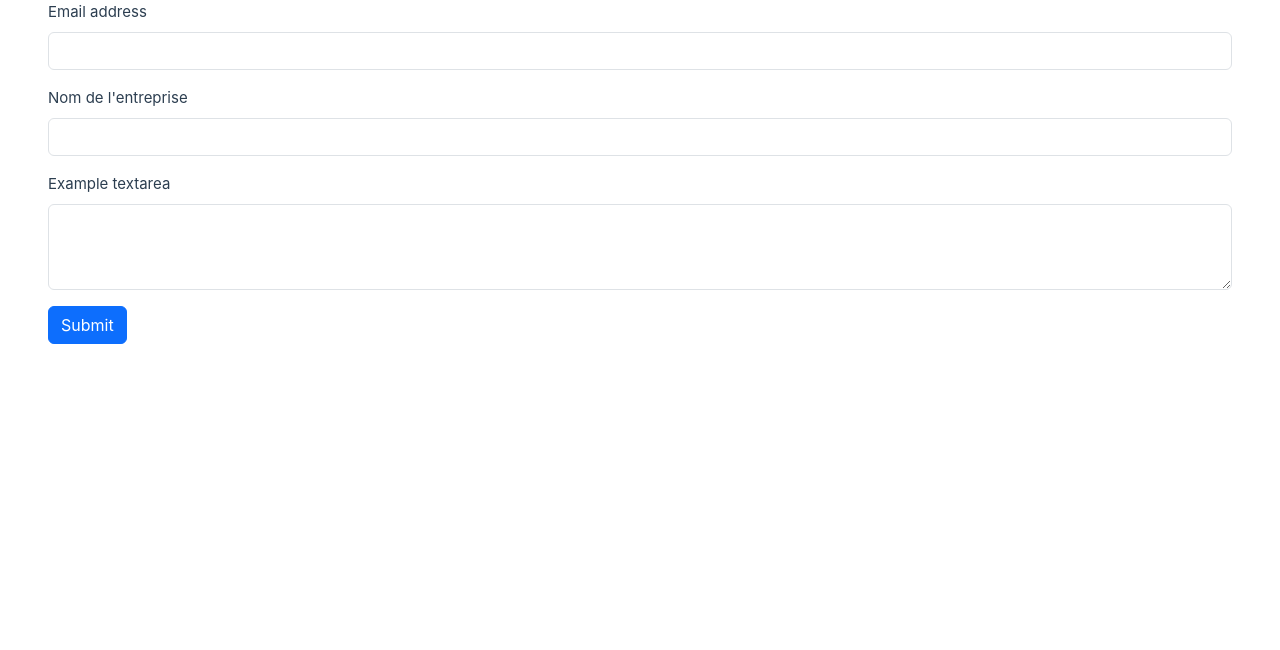
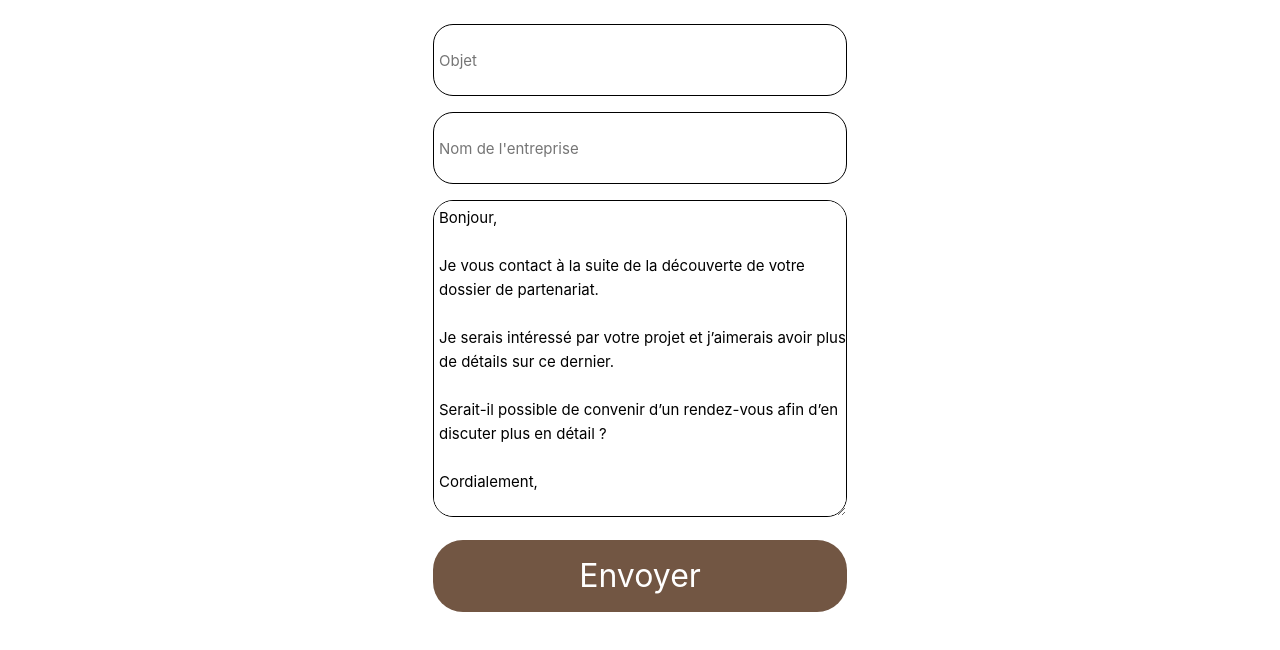
Before and after one commit to TheKings294/BDC-Arion, a Vue app: page /form in a window 1280 px wide. Shown: the top 650 px of the page. Built offline with nearby package versions, Linux system fonts and the light colour scheme.

Commit message:
Ajout du from de contact

```diff
--- a/index.html
+++ b/index.html
@@ -1,5 +1,5 @@
 <!DOCTYPE html>
-<html lang="en">
+<html lang="fr">
   <head>
     <meta charset="UTF-8">
     <link rel="icon" href="/favicon.ico">
@@ -12,7 +12,7 @@
       <link rel="icon" href="./public/favicon.ico">
     <title>BDC-Arion</title>
   </head>
-  <body data-bs-theme="white">
+  <body>
     <div id="app"></div>
     <script type="module" src="/src/main.js"></script>
     <script
@@ -20,11 +20,5 @@
             integrity="sha384-YvpcrYf0tY3lHB60NNkmXc5s9fDVZLESaAA55NDzOxhy9GkcIdslK1eN7N6jIeHz"
             crossorigin="anonymous">
     </script>
-    <header>
-
-    </header>
-
-    <footer>
-    </footer>
   </body>
 </html>
--- a/src/assets/base.css
+++ b/src/assets/base.css
@@ -36,7 +36,7 @@
   --section-gap: 160px;
 }
 
-@media (prefers-color-scheme: dark) {
+/*@media (prefers-color-scheme: dark) {
   :root {
     --color-background: var(--vt-c-black);
     --color-background-soft: var(--vt-c-black-soft);
@@ -48,7 +48,7 @@
     --color-heading: var(--vt-c-text-dark-1);
     --color-text: var(--vt-c-text-dark-2);
   }
-}
+}*/
 
 *,
 *::before,
--- a/src/components/form.vue
+++ b/src/components/form.vue
@@ -1,29 +1,76 @@
-<script>
+<script setup>
+import { onMounted } from "vue";
+onMounted(() => {
+  document.querySelector('body').style.background = '#fff'
+  document.querySelector('#message').innerHTML = 'Bonjour, \n' +
+      '\n' +
+      'Je vous contact à la suite de la découverte de votre dossier de partenariat.\n' +
+      '\n' +
+      'Je serais intéressé par votre projet et j’aimerais avoir plus de détails sur ce dernier. \n' +
+      '\n' +
+      'Serait-il possible de convenir d’un rendez-vous afin d’en discuter plus en détail ?\n' +
+      '\n' +
+      'Cordialement,\n'
+  document.querySelector('#submit-btn').addEventListener('click', () => {
+    const email = 'test@test.com'
+    const objet = document.querySelector('#objet').value
+    const message = document.querySelector('#message').value
 
+    const mailToLink = `mailto:${email}?subject=${encodeURIComponent(objet)}&body=${encodeURIComponent(message)}`
+    window.location.href = mailToLink
+  })
+})
 </script>
 
 <template>
   <div class="ms-5 me-5">
-    <form>
+    <form id="form" class="d-flex justify-content-center align-items-center flex-wrap mt-4">
       <div class="mb-3">
-        <label for="exampleInputEmail1" class="form-label">Email address</label>
-        <input type="email" class="form-control" id="exampleInputEmail1">
+        <input type="text" id="objet" class="border" placeholder="Objet" required>
       </div>
       <div class="mb-3">
-        <label for="BrandInput" class="form-label">Nom de l'entreprise</label>
-        <input type="text" class="form-control" id="BrandInput">
+        <input type="text" class="border" id="BrandInput" placeholder="Nom de l'entreprise" required>
       </div>
       <div class="mb-3">
-        <label for="exampleFormControlTextarea1" class="form-label">Example textarea</label>
-        <textarea class="form-control" id="exampleFormControlTextarea1" rows="3"></textarea>
+        <textarea class="border" id="message" rows="3" placeholder="Votre messaege" required></textarea>
       </div>
 
-      <button type="submit" class="btn btn-primary">Submit</button>
+      <button type="button" id="submit-btn">Envoyer</button>
     </form>
   </div>
 
 </template>
 
 <style scoped>
-
+body {
+  background: inherit;
+}
+#form input {
+  border-radius: 20px;
+  border-color: #000 !important;
+  width: 414px;
+  height: 72px;
+  padding-left: 5px;
+}
+#form textarea {
+  border-radius: 20px;
+  border-color: #000 !important;
+  height: 317px;
+  width: 414px;
+  padding-top: 5px;
+  padding-left: 5px;
+}
+#form div {
+  flex-basis: 100%;
+  text-align: center;
+}
+#submit-btn {
+  border-radius: 30px;
+  border: none;
+  width: 414px;
+  height: 72px;
+  background-color: #725643;
+  color: white;
+  font-size: 32px;
+}
 </style>
--- a/src/components/home.vue
+++ b/src/components/home.vue
@@ -1,5 +1,5 @@
 <script setup>
-
+document.querySelector('body').style.background = '#000'
 </script>
 
 <template>
```
